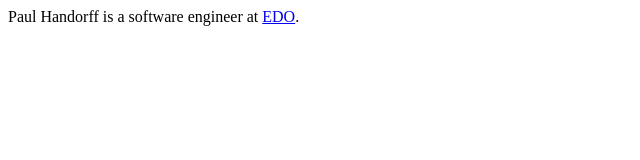
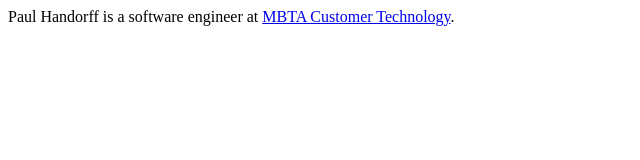
Before and after one commit to handorff/handorff.github.io, a plain HTML site: page index.html in a window 1280 px wide. Shown: the whole page, without its empty margins (0-640 px from the left). Drawn offline with Linux system fonts and the light colour scheme.

Commit message:
new job 2019

```diff
--- a/index.html
+++ b/index.html
@@ -3,6 +3,6 @@
     <title>Paul Handorff</title>
   </head>
   <body>
-    Paul Handorff is a software engineer at <a href="https://www.edo.com">EDO</a>.
+    Paul Handorff is a software engineer at <a href="https://medium.com/mbta-tech">MBTA Customer Technology</a>.
   </body>
 </html>
```
